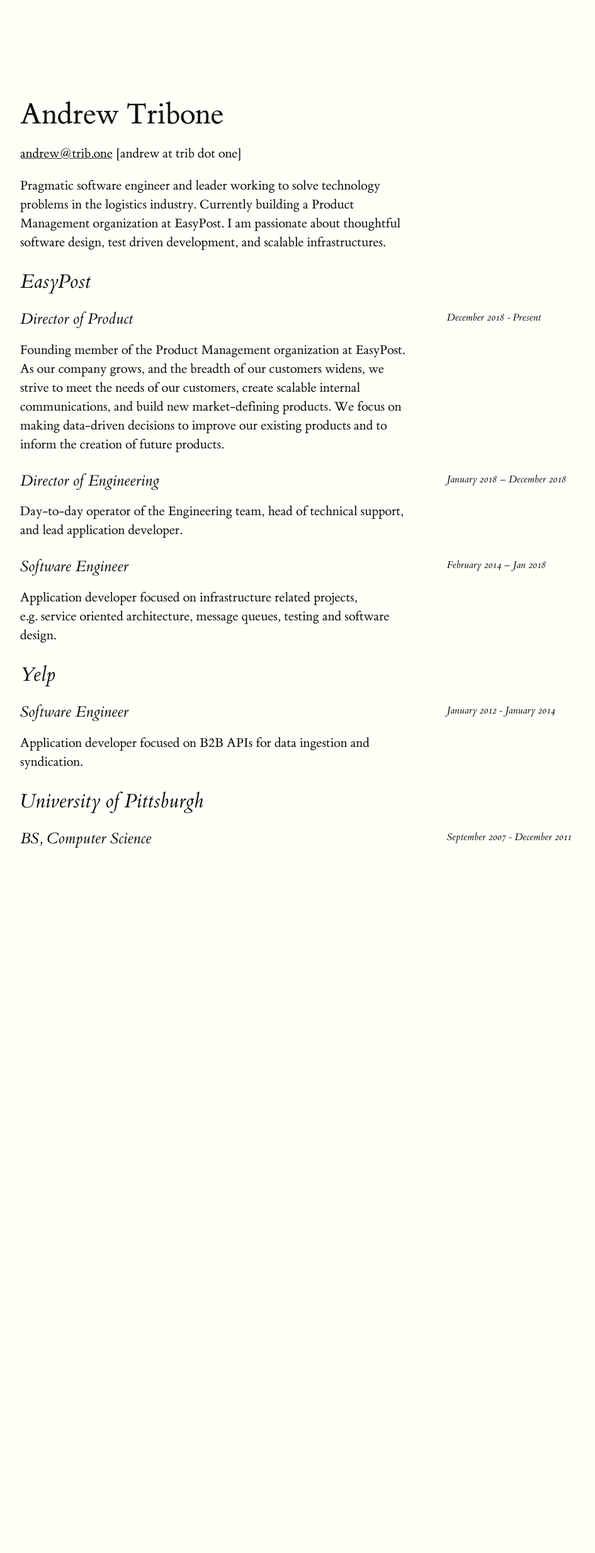
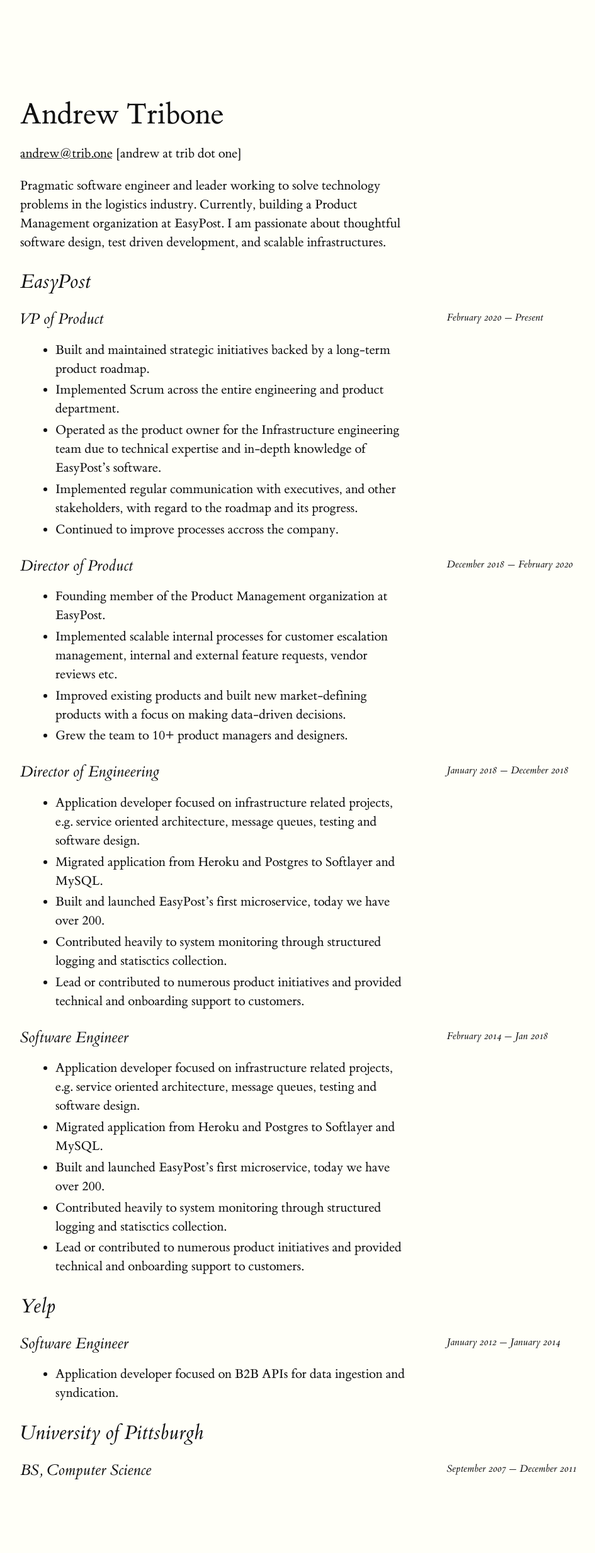
Before and after one commit to att14/trib.one, a Flask app: page /resume in a window 1280 px wide. Shown: the whole page at 63% size, without its empty margins (128-1073 px from the left). Before the commit the page ends 1346 px from the top, so only its background shows below. Run offline with Flask 2, Linux system fonts and the light colour scheme.

Commit message:
update resume

```diff
--- a/tribone/app.py
+++ b/tribone/app.py
@@ -32,7 +32,16 @@ def favicon():
     return send_from_directory(
         os.path.join(app.root_path, 'static'),
         'favicon.ico',
-        mimetype='image/vnd.microsoft.icon'
+        mimetype='image/vnd.microsoft.icon',
+    )
+
+
+@app.route('/resume.pdf')
+def resume_pdf():
+    return send_from_directory(
+        os.path.join(app.root_path, 'static'),
+        'resume.pdf',
+        mimetype='application/pdf',
     )
 
 
--- a/tribone/templates/resume.html
+++ b/tribone/templates/resume.html
@@ -18,41 +18,72 @@
 <section id="andrew-tribone" class="level1">
 <h1>Andrew Tribone</h1>
 <p><a href="mailto:andrew@trib.one">andrew@trib.one</a> [andrew at trib dot one]</p>
-<p>Pragmatic software engineer and leader working to solve technology problems in the logistics industry. Currently building a Product Management organization at EasyPost. I am passionate about thoughtful software design, test driven development, and scalable infrastructures.</p>
+<p>Pragmatic software engineer and leader working to solve technology problems in the logistics industry. Currently, building a Product Management organization at EasyPost. I am passionate about thoughtful software design, test driven development, and scalable infrastructures.</p>
 <section id="easypost" class="level2">
 <h2>EasyPost</h2>
-<section id="director-of-product1" class="level3">
-<h3>Director of Product<span><label for="sn-0" class="margin-toggle">&#8853;</label><input type="checkbox" id="sn-0" class="margin-toggle"/><span class="marginnote"> December 2018 - Present<br />
+<section id="vp-of-product1" class="level3">
+<h3>VP of Product<span><label for="sn-0" class="margin-toggle">&#8853;</label><input type="checkbox" id="sn-0" class="margin-toggle"/><span class="marginnote"> February 2020 — Present<br />
 <br />
 </span></span></h3>
-<p>Founding member of the Product Management organization at EasyPost. As our company grows, and the breadth of our customers widens, we strive to meet the needs of our customers, create scalable internal communications, and build new market-defining products. We focus on making data-driven decisions to improve our existing products and to inform the creation of future products.</p>
+<ul>
+<li>Built and maintained strategic initiatives backed by a long-term product roadmap.</li>
+<li>Implemented Scrum across the entire engineering and product department.</li>
+<li>Operated as the product owner for the Infrastructure engineering team due to technical expertise and in-depth knowledge of EasyPost’s software.</li>
+<li>Implemented regular communication with executives, and other stakeholders, with regard to the roadmap and its progress.</li>
+<li>Continued to improve processes accross the company.</li>
+</ul>
 </section>
-<section id="director-of-engineering2" class="level3">
-<h3>Director of Engineering<span><label for="sn-1" class="margin-toggle">&#8853;</label><input type="checkbox" id="sn-1" class="margin-toggle"/><span class="marginnote"> January 2018 – December 2018<br />
+<section id="director-of-product2" class="level3">
+<h3>Director of Product<span><label for="sn-1" class="margin-toggle">&#8853;</label><input type="checkbox" id="sn-1" class="margin-toggle"/><span class="marginnote"> December 2018 — February 2020<br />
 <br />
 </span></span></h3>
-<p>Day-to-day operator of the Engineering team, head of technical support, and lead application developer.</p>
+<ul>
+<li>Founding member of the Product Management organization at EasyPost.</li>
+<li>Implemented scalable internal processes for customer escalation management, internal and external feature requests, vendor reviews etc.</li>
+<li>Improved existing products and built new market-defining products with a focus on making data-driven decisions.</li>
+<li>Grew the team to 10+ product managers and designers.</li>
+</ul>
 </section>
-<section id="software-engineer3" class="level3">
-<h3>Software Engineer<span><label for="sn-2" class="margin-toggle">&#8853;</label><input type="checkbox" id="sn-2" class="margin-toggle"/><span class="marginnote"> February 2014 – Jan 2018<br />
+<section id="director-of-engineering3" class="level3">
+<h3>Director of Engineering<span><label for="sn-2" class="margin-toggle">&#8853;</label><input type="checkbox" id="sn-2" class="margin-toggle"/><span class="marginnote"> January 2018 — December 2018<br />
 <br />
 </span></span></h3>
-<p>Application developer focused on infrastructure related projects, e.g. service oriented architecture, message queues, testing and software design.</p>
+<ul>
+<li>Application developer focused on infrastructure related projects, e.g. service oriented architecture, message queues, testing and software design.</li>
+<li>Migrated application from Heroku and Postgres to Softlayer and MySQL.</li>
+<li>Built and launched EasyPost’s first microservice, today we have over 200.</li>
+<li>Contributed heavily to system monitoring through structured logging and statisctics collection.</li>
+<li>Lead or contributed to numerous product initiatives and provided technical and onboarding support to customers.</li>
+</ul>
+</section>
+<section id="software-engineer4" class="level3">
+<h3>Software Engineer<span><label for="sn-3" class="margin-toggle">&#8853;</label><input type="checkbox" id="sn-3" class="margin-toggle"/><span class="marginnote"> February 2014 — Jan 2018<br />
+<br />
+</span></span></h3>
+<ul>
+<li>Application developer focused on infrastructure related projects, e.g. service oriented architecture, message queues, testing and software design.</li>
+<li>Migrated application from Heroku and Postgres to Softlayer and MySQL.</li>
+<li>Built and launched EasyPost’s first microservice, today we have over 200.</li>
+<li>Contributed heavily to system monitoring through structured logging and statisctics collection.</li>
+<li>Lead or contributed to numerous product initiatives and provided technical and onboarding support to customers.</li>
+</ul>
 </section>
 </section>
 <section id="yelp" class="level2">
 <h2>Yelp</h2>
-<section id="software-engineer4" class="level3">
-<h3>Software Engineer<span><label for="sn-3" class="margin-toggle">&#8853;</label><input type="checkbox" id="sn-3" class="margin-toggle"/><span class="marginnote"> January 2012 - January 2014<br />
+<section id="software-engineer5" class="level3">
+<h3>Software Engineer<span><label for="sn-4" class="margin-toggle">&#8853;</label><input type="checkbox" id="sn-4" class="margin-toggle"/><span class="marginnote"> January 2012 — January 2014<br />
 <br />
 </span></span></h3>
-<p>Application developer focused on B2B APIs for data ingestion and syndication.</p>
+<ul>
+<li>Application developer focused on B2B APIs for data ingestion and syndication.</li>
+</ul>
 </section>
 </section>
 <section id="university-of-pittsburgh" class="level2">
 <h2>University of Pittsburgh</h2>
-<section id="bs-computer-science5" class="level3">
-<h3>BS, Computer Science<span><label for="sn-4" class="margin-toggle">&#8853;</label><input type="checkbox" id="sn-4" class="margin-toggle"/><span class="marginnote"> September 2007 - December 2011<br />
+<section id="bs-computer-science6" class="level3">
+<h3>BS, Computer Science<span><label for="sn-5" class="margin-toggle">&#8853;</label><input type="checkbox" id="sn-5" class="margin-toggle"/><span class="marginnote"> September 2007 — December 2011<br />
 <br />
 </span></span></h3>
 </section>
```
Also changed, not shown: tribone/templates/markdown/resume-pdf.md (+28 -9 lines), tribone/templates/markdown/resume.md (+35 -15 lines), README.md, 2 other files.
